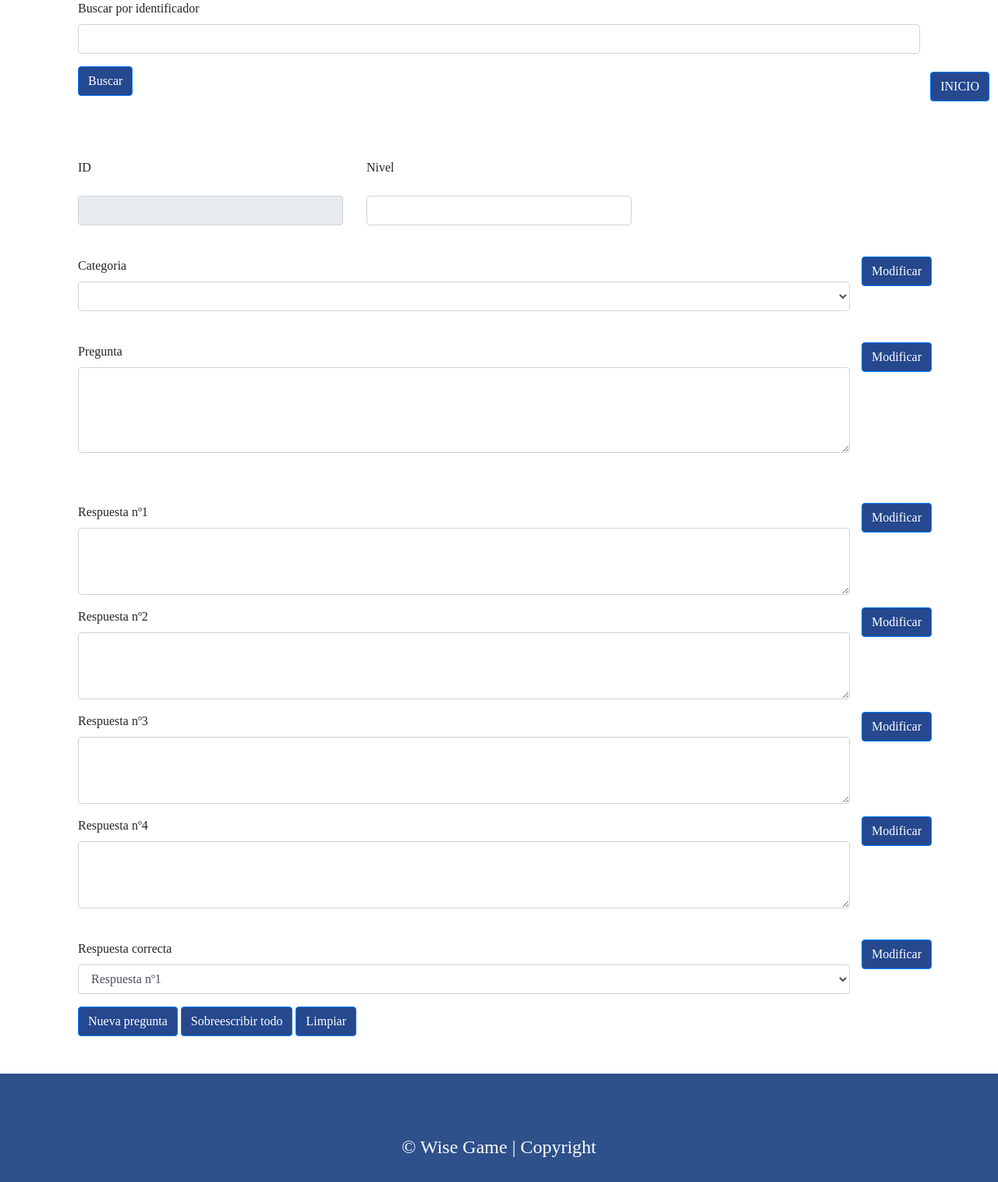
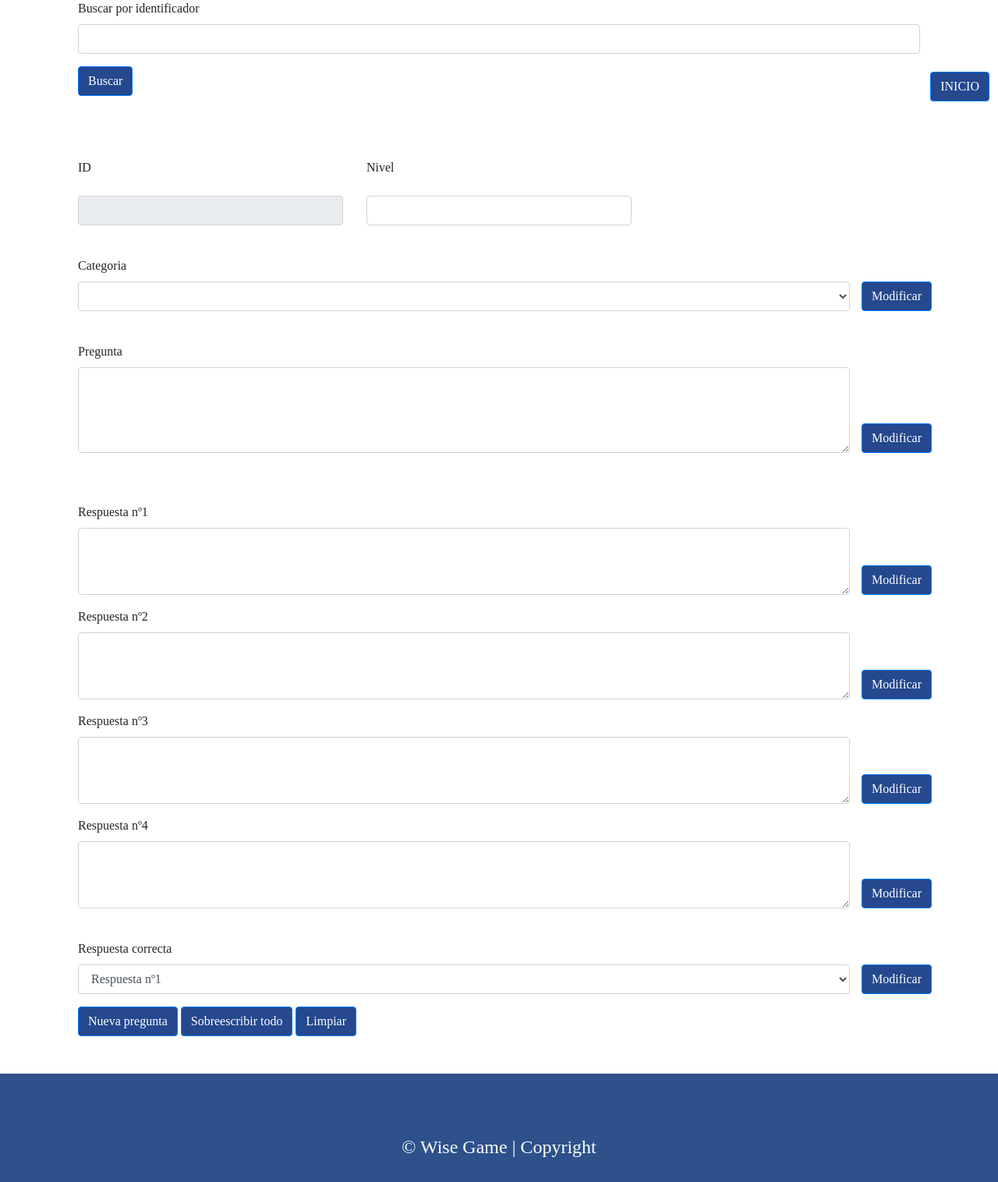
Before and after one commit to EliasZaccheo/DHFS-Grupo1, a PHP site: page /admin.php in a window 1280 px wide. Shown: the part 654-2170 px from the top of the page at 78% size. Run offline with PHP 8.4, Linux system fonts and the light colour scheme; data that the repository does not hold is empty.

Commit message:
centrado de botones "modificar"

```diff
--- a/admin.php
+++ b/admin.php
@@ -160,7 +160,8 @@ if ($_POST) {
                 ?>
               </select>
             </div>
-            <div class="form-group ">
+
+            <div class="form-group align-self-end mb-0">
               <button type="submit" class="btn btn-primary" name="mod" value="category">Modificar</button>
             </div>
           </div>
@@ -173,7 +174,7 @@ if ($_POST) {
               <label for="question">Pregunta</label>
               <textarea name="question" id="question" rows="4" class="form-control" maxlength="200" required><?= $qQuestion ?></textarea>
             </div>
-            <div class="form-group ">
+            <div class="form-group align-self-end mb-0">
               <button type="submit" class="btn btn-primary" name="mod" value="question">Modificar</button>
             </div>
           </div>
@@ -186,7 +187,7 @@ if ($_POST) {
               <label for="answer_1">Respuesta nº1</label>
               <textarea name="answer_1" id="answer_1" rows="3" class="form-control" maxlength="200" required><?= $qAnswer_1 ?></textarea>
             </div>
-            <div class="form-group ">
+            <div class="form-group align-self-end mb-0">
               <button type="submit" class="btn btn-primary" name="mod" value="answer_1">Modificar</button>
             </div>
           </div>
@@ -198,7 +199,7 @@ if ($_POST) {
               <label for="answer_2">Respuesta nº2</label>
               <textarea name="answer_2" id="answer_2" rows="3" class="form-control" maxlength="200" required><?= $qAnswer_2 ?></textarea>
             </div>
-            <div class="form-group ">
+            <div class="form-group align-self-end mb-0">
               <button type="submit" class="btn btn-primary" name="mod" value="answer_2">Modificar</button>
             </div>
           </div>
@@ -210,7 +211,7 @@ if ($_POST) {
               <label for="answer_3">Respuesta nº3</label>
               <textarea name="answer_3" id="answer_3" rows="3" class="form-control" maxlength="200" required><?= $qAnswer_3 ?></textarea>
             </div>
-            <div class="form-group ">
+            <div class="form-group align-self-end mb-0">
               <button type="submit" class="btn btn-primary" name="mod" value="answer_3">Modificar</button>
             </div>
           </div>
@@ -222,7 +223,7 @@ if ($_POST) {
               <label for="answer_4">Respuesta nº4</label>
               <textarea name="answer_4" id="answer_4" rows="3" class="form-control" maxlength="200" required><?= $qAnswer_4 ?></textarea>
             </div>
-            <div class="form-group ">
+            <div class="form-group align-self-end mb-0">
               <button type="submit" class="btn btn-primary" name="mod" value="answer_4">Modificar</button>
             </div>
           </div>
@@ -245,7 +246,7 @@ if ($_POST) {
                 ?>
               </select>
             </div>
-            <div class="form-group ">
+            <div class="form-group align-self-end mb-0">
               <button type="submit" class="btn btn-primary" name="mod" value="answer_right">Modificar</button>
             </div>
           </div>
```
